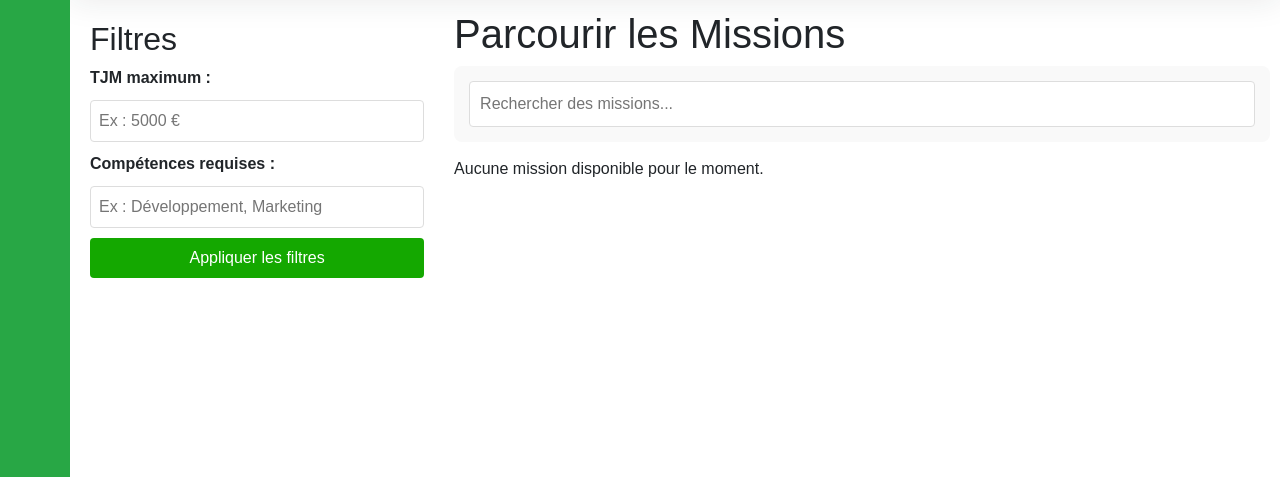
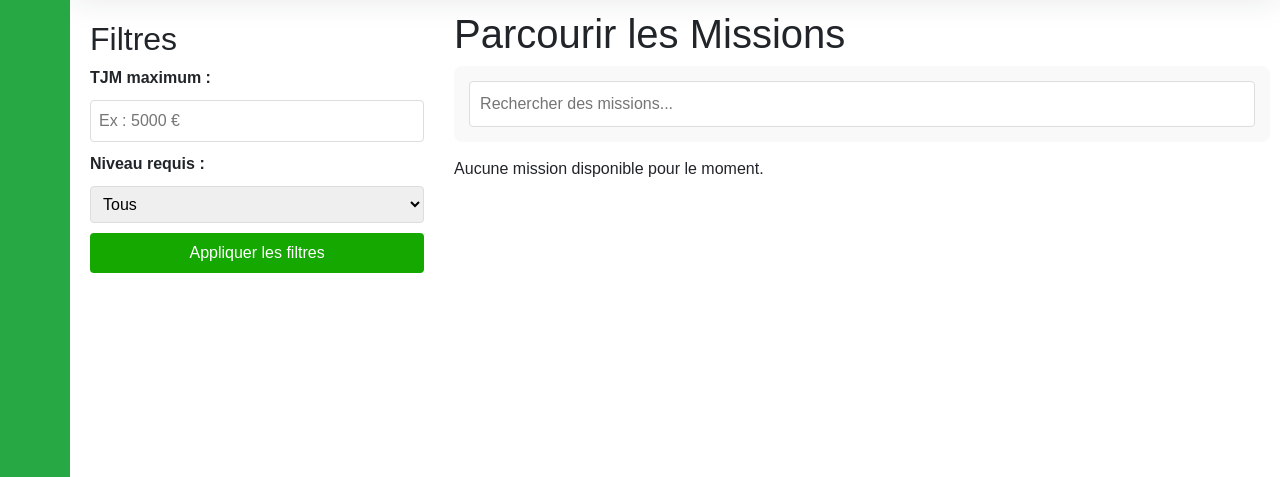
Before and after one commit to ikastner/MissiOn, a Symfony app: template templates/website/freelance/mission/missions.html.twig in a window 1280 px wide. Shown: the part 32-509 px from the top of the page. Run offline with Twig, Linux system fonts and the light colour scheme; the template is opened without the code that fills it, so the values that code supplies are empty; some libraries are stand-ins or nearby versions.

Commit message:
filtre&mission

```diff
--- a/templates/website/freelance/mission/missions.html.twig
+++ b/templates/website/freelance/mission/missions.html.twig
@@ -44,18 +44,22 @@
     <div class="container mission-wrapper">
         <div class="filters">
             <h2>Filtres</h2>
-            <form>
+            <form method="get" action="{{ path('missions_filter') }}">
                 <label for="tjm">TJM maximum :</label>
-                <input type="number" id="budget" name="budget" placeholder="Ex : 5000 €">
+                <input type="number" id="budget" name="tjm" placeholder="Ex : 5000 €" value="{{ app.request.query.get('tjm') }}">
 
-                {# <label for="pays">Pays :</label>
-                <select id="pays" name="pays">
+                <label for="niveau">Niveau requis :</label>
+                <select id="niveau" name="niveau">
                     <option value="">Tous</option>
-                    <!-- Ajoutez les options de pays -->
-                </select> #}
+                    <option value="BAC+1" {{ app.request.query.get('niveau') == 'BAC+1' ? 'selected' : '' }}>BAC+1</option>
+                    <option value="BAC+2" {{ app.request.query.get('niveau') == 'BAC+2' ? 'selected' : '' }}>BAC+2</option>
+                    <option value="BAC+3" {{ app.request.query.get('niveau') == 'BAC+3' ? 'selected' : '' }}>BAC+3</option>
+                    <option value="BAC+4" {{ app.request.query.get('niveau') == 'BAC+4' ? 'selected' : '' }}>BAC+4</option>
+                    <option value="BAC+5" {{ app.request.query.get('niveau') == 'BAC+5' ? 'selected' : '' }}>BAC+5</option>
+                </select>
 
-                <label for="competences">Compétences requises :</label>
-                <input type="text" id="competences" name="competences" placeholder="Ex : Développement, Marketing">
+                {# <label for="competences">Compétences requises :</label>
+                <input type="text" id="competences" name="competences" placeholder="Ex : Développement, Marketing" value="{{ app.request.query.get('competences') }}"> #}
 
                 <button type="submit" class="btn btn-apply">Appliquer les filtres</button>
             </form>
@@ -65,7 +69,9 @@
             <h1>Parcourir les Missions</h1>
 
             <div class="search-bar">
-                <input type="text" class="search-input" placeholder="Rechercher des missions...">
+                <form method="get" action="{{ path('missions_filter') }}">
+                    <input type="text" class="search-input" name="search" placeholder="Rechercher des missions..." value="{{ app.request.query.get('search') }}">
+                </form>
             </div>
 
             {% if missions is defined and missions|length > 0 %}
```
Also changed, not shown: src/Controller/MissionController.php (+17 -0 lines), src/Repository/MissionsRepository.php (+21 -9 lines).
